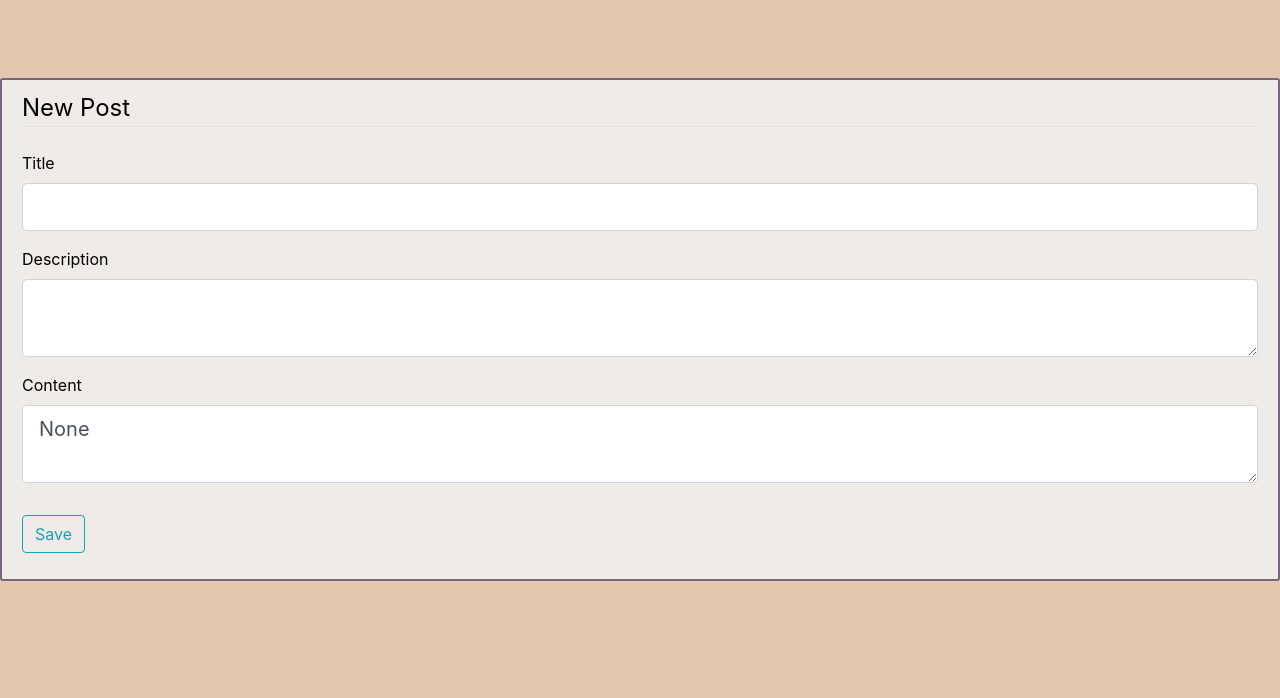
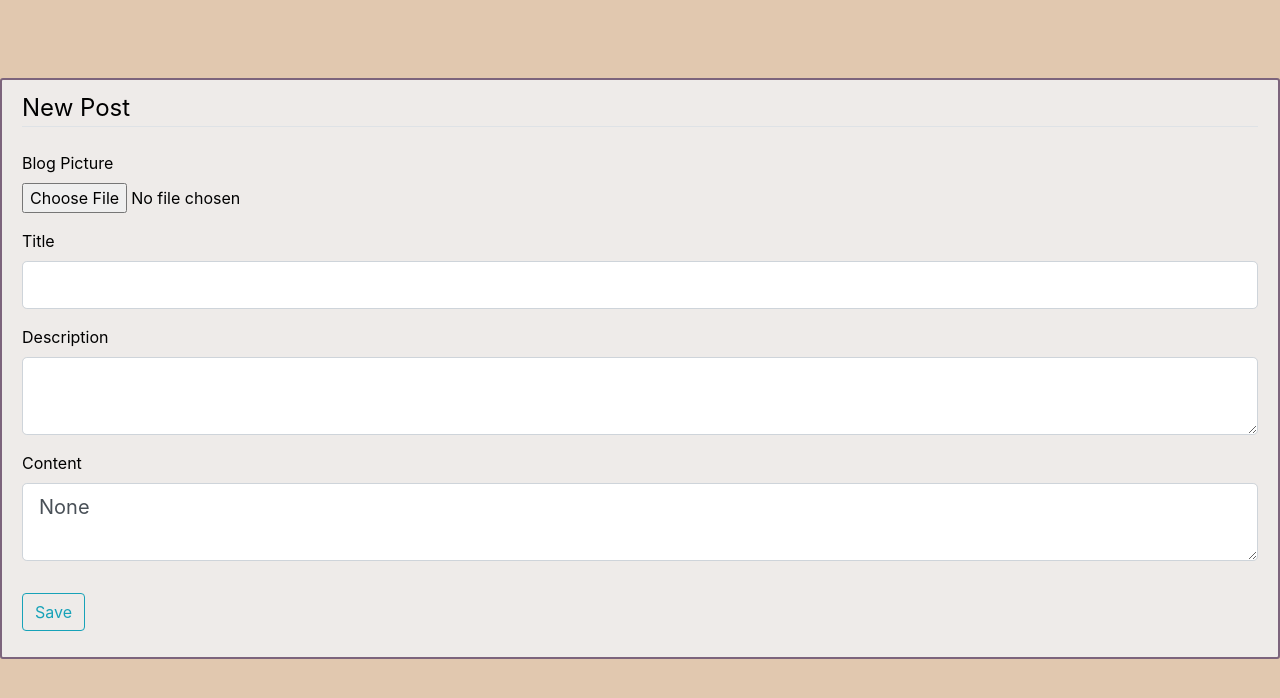
Before and after one commit to Yohavier/Yohavier_Blog, a Flask app: page /blog/new in a window 1280 px wide. Shown: the part 82-780 px from the top of the page. Run offline with Flask 2, Linux system fonts and the light colour scheme; a user stored in the database is signed in; data comes from the database, SQL or seed files in the repository; both versions use the stored data as it was after the commit; some libraries are stand-ins or nearby versions.

Commit message:
added title image

```diff
--- a/blog/forms.py
+++ b/blog/forms.py
@@ -1,5 +1,6 @@
 from flask.app import Flask
 from flask_wtf import FlaskForm
+from flask_wtf.file import FileField, FileAllowed
 from wtforms import StringField, PasswordField, SubmitField, BooleanField
 from wtforms import validators
 from wtforms.fields.simple import TextAreaField
@@ -15,3 +16,4 @@ class PostForm(FlaskForm):
     description = TextAreaField('Description')
     content = TextAreaField('Content')
     submit = SubmitField('Save')
+    picture  = FileField('Blog Picture', validators=[FileAllowed(['jpg', 'png'])])
--- a/blog/models.py
+++ b/blog/models.py
@@ -12,7 +12,7 @@ class Post(db.Model):
     date_posted = db.Column(db.DateTime, nullable=False, default=datetime.utcnow())
     content = db.Column(db.Text, nullable=False)
     description = db.Column(db.Text, nullable=False)
-
+    image_file = db.Column(db.String(20))
     def __repr__(self):
         return f"Post('{self.title}','{self.date_posted}')"
 
--- a/blog/routes.py
+++ b/blog/routes.py
@@ -4,6 +4,8 @@ from blog import app, db, bcrypt
 from blog.models import Post, Admin, Video
 from blog.forms import LoginForm, PostForm
 from flask_login import login_user, current_user, login_required
+import secrets
+import os
 
 @app.route("/")
 @app.route("/home")
@@ -16,16 +18,16 @@ def home():
 def resume():
     return render_template('resume.html', title='Resume')
 
-@app.route("/blog/<int:post_id>")
+#Issue lies within here. If you trigger resume page the navbar also breaks
+@app.route("/<int:post_id>")
 def blog_post(post_id):
     post = Post.query.get_or_404(post_id)
-    latest_post = Post.query.order_by(desc(Post.date_posted)).first()
-    return render_template('blog_post.html', title=post.title, post=post, latest_post=latest_post)
+    return render_template('blog_post.html', title=post.title, post=post)
 
-@app.route("/blog")
+@app.route("/myblog")
 def blog():
     posts = Post.query.order_by(desc(Post.date_posted)).all()
-    return render_template('blog.html', title="Blog", posts=posts, rows=get_rows(len(posts)))
+    return render_template('blog.html',posts=posts, rows=get_rows(len(posts)))
 
 @app.route("/portfolio")
 def portfolio():
@@ -53,7 +55,10 @@ def admin():
 def new_post():
     form = PostForm()
     if form.validate_on_submit():
-        post = Post(title=form.title.data, description=form.description.data, content=form.content.data)
+        picture_file = ""
+        if form.picture.data:
+            picture_file = "../static/blog_images/" + save_picture(form.picture.data)
+        post = Post(title=form.title.data, description=form.description.data, content=form.content.data, image_file=picture_file)
         db.session.add(post)
         db.session.commit()
         flash('New Post')
@@ -67,16 +72,26 @@ def update_post(post_id):
     post = Post.query.get_or_404(post_id)
     form = PostForm()
     if form.validate_on_submit():
+        picture_file = ""
+        if form.picture.data:
+            delete_old_img(post.image_file)
+            picture_file = "../static/blog_images/" + save_picture(form.picture.data)
+            post.image_file = picture_file
+        else:
+            post.image_file = post.image_file
+
         post.title = form.title.data
         post.content = form.content.data
-        form.description.data = post.description
+        post.description = form.description.data
         db.session.commit()
         flash('Your post has been updated!', 'success')
-        return redirect(url_for('post', post_id=post.id))
+        return redirect(url_for('blog'))
     elif request.method == 'GET':
         form.title.data = post.title
         form.content.data = post.content
         form.description.data = post.description
+        form.picture.data = post.image_file
+
     latest_post = Post.query.order_by(desc(Post.date_posted)).first()
     return render_template('create_post.html', latest_post=latest_post, title='Update Post', form=form, legend='Update Post')
 
@@ -88,11 +103,23 @@ def delete_post(post_id):
     db.session.delete(post)
     db.session.commit()
     flash('Your post has been deleted!', 'success')
-    return redirect(url_for('home'))
-
+    return redirect(url_for('blog'))
 
 
 
 def get_rows(amt):
     row_amt = int(amt / 3) + (amt % 3 > 0)
     return row_amt
+
+
+def save_picture(form_picture):
+    random_hex = secrets.token_hex(8)
+    _, f_ext = os.path.splitext(form_picture.filename)
+    picture_fn = random_hex + f_ext
+    picture_path = os.path.join(app.root_path, "static\\blog_images\\", picture_fn)
+    form_picture.save(picture_path)
+    return picture_fn
+
+def delete_old_img(picture_fn):
+    picture_fn = os.path.basename(picture_fn)
+    os.remove(os.path.join(app.root_path, "static\\blog_images\\", picture_fn))
--- a/blog/static/main.css
+++ b/blog/static/main.css
@@ -170,3 +170,10 @@ div.col-sm-9 div {
     margin-left: 150px;
   }
 }
+
+.blog_title_container{
+  padding: 10%;
+}
+.blog_title_img{
+  border: 5px solid black;
+}
--- a/blog/templates/create_post.html
+++ b/blog/templates/create_post.html
@@ -1,10 +1,20 @@
 {% extends "layout.html" %}
 {% block content %}
 <div class="content-section">
-    <form method="POST" action="">
+    <form method="POST" action="" enctype="multipart/form-data">
         {{ form.hidden_tag() }}
+
         <fieldset class="form-group">
             <legend class="border-bottom mb-4">{{ legend }}</legend>
+            <div class="form-group">
+                {{ form.picture.label() }}
+                {{ form.picture(class="form-control-file") }}
+                {% if form.picture.errors %}
+                    {% for error in form.picture.errors %}
+                        <span class="text-danger">{{ error }}</span></br>
+                    {% endfor %}
+                {% endif %}
+            </div>
             <div class="form-group">
                 {{ form.title.label(class="form-control-label") }}
                 {% if form.title.errors %}
@@ -45,13 +55,14 @@
                 {% endif %}
             </div>
         </fieldset>
+
         <div class="form-group">
             {{ form.submit(class="btn btn-outline-info") }}
         </div>
     </form>
 </div>
-
 <script>
     $(document).ready(function() {$('#summernote').summernote();});
-  </script>
+</script>
+
 {% endblock content %}
--- a/blog/templates/layout.html
+++ b/blog/templates/layout.html
@@ -9,8 +9,20 @@
       <link rel="stylesheet" type="text/css" href="{{ url_for('static', filename='main.css') }}">
 
       <!-- include summernote css/js -->
+      <script src="https://code.jquery.com/jquery-3.5.1.min.js"></script>
+      <script src="https://cdn.jsdelivr.net/npm/popper.js@1.16.0/dist/umd/popper.min.js" integrity="sha384-Q6E9RHvbIyZFJoft+2mJbHaEWldlvI9IOYy5n3zV9zzTtmI3UksdQRVvoxMfooAo" crossorigin="anonymous"></script>
+      <script src="https://stackpath.bootstrapcdn.com/bootstrap/4.4.1/js/bootstrap.min.js" integrity="sha384-wfSDF2E50Y2D1uUdj0O3uMBJnjuUD4Ih7YwaYd1iqfktj0Uod8GCExl3Og8ifwB6" crossorigin="anonymous"></script>
+      <script src="https://stackpath.bootstrapcdn.com/bootstrap/3.4.1/js/bootstrap.min.js"></script>
+      <link href="https://cdn.jsdelivr.net/npm/summernote@0.8.18/dist/summernote-bs4.min.css" rel="stylesheet">
+      <script src="https://cdn.jsdelivr.net/npm/summernote@0.8.18/dist/summernote-bs4.min.js"></script>
+      <!-- JavaScript Bundle with Popper -->
+      <script src="https://cdnjs.cloudflare.com/ajax/libs/popper.js/1.16.0/umd/popper.min.js"></script>
+      <script src="https://maxcdn.bootstrapcdn.com/bootstrap/4.5.2/js/bootstrap.min.js"></script>
+      <script src="static/js/scripts.js"></script>
+
+      <!-- include summernote css/js -->
       <link href="https://cdn.jsdelivr.net/npm/summernote@0.8.18/dist/summernote.min.css" rel="stylesheet">
-
+      <script src="https://cdn.jsdelivr.net/npm/summernote@0.8.18/dist/summernote.min.js"></script>
       {% if title %}
           <title>Blog - {{title}}</title>
       {% else %}
@@ -42,20 +54,5 @@
         {% block content %}
         {% endblock content %}
       </div>
-
-      <footer>
-      </footer>
-      <script src="https://cdn.jsdelivr.net/npm/summernote@0.8.18/dist/summernote.min.js"></script>
-      <!-- jQuery first, then Popper.js -->
-      <script src="https://code.jquery.com/jquery-3.5.1.min.js"></script>
-      <script src="https://cdnjs.cloudflare.com/ajax/libs/popper.js/1.12.9/umd/popper.min.js" integrity="sha384-ApNbgh9B+Y1QKtv3Rn7W3mgPxhU9K/ScQsAP7hUibX39j7fakFPskvXusvfa0b4Q" crossorigin="anonymous"></script>
-
-      <!-- JavaScript Bundle with Popper -->
-      <script src="https://cdn.jsdelivr.net/npm/bootstrap@5.1.3/dist/js/bootstrap.bundle.min.js" integrity="sha384-ka7Sk0Gln4gmtz2MlQnikT1wXgYsOg+OMhuP+IlRH9sENBO0LRn5q+8nbTov4+1p" crossorigin="anonymous"></script>
-      <script src="https://stackpath.bootstrapcdn.com/bootstrap/3.4.1/js/bootstrap.min.js"></script>
-      <script src="https://ajax.googleapis.com/ajax/libs/jquery/3.5.1/jquery.min.js"></script>
-      <script src="https://cdnjs.cloudflare.com/ajax/libs/popper.js/1.16.0/umd/popper.min.js"></script>
-      <script src="https://maxcdn.bootstrapcdn.com/bootstrap/4.5.2/js/bootstrap.min.js"></script>
-      <script src="static/js/scripts.js"></script>
-  </body>
-</html>
+    </body>
+  </html>
--- a/blog/templates/resume.html
+++ b/blog/templates/resume.html
@@ -14,7 +14,11 @@
             <img src="../static/images/profile.jpg" class="rounded mx-auto d-block"></img>
             <br>
             <p class="article-content">Currently I am working at Ubisoft, as a junior Audio Designer.
-                I have a passion for coding and am slowly diggin more and more into the technical side of things.
+                I have a passion for coding and am slowly diggin more and more into the technical side of things.<br>
+                I know about automating Wwise, maintaining a a project in a larger and smaller scale. <br>
+                Also can create naming conventions and force people to stick to them.<br>
+                Conversion setting knowledge is also there and optimizing a for shipping is also possible <br>
+                Besides all the tech stuff I also like to create tech sounds <br>
             </p>
         </div>
     </article>
```
Also changed, not shown: blog/templates/blog.html (+1 -14 lines), blog/templates/blog_post.html (+16 -1 lines), blog/site.db, blog/static/blog_images/bf20c0fd3ddcd3d0.jpg (added).
